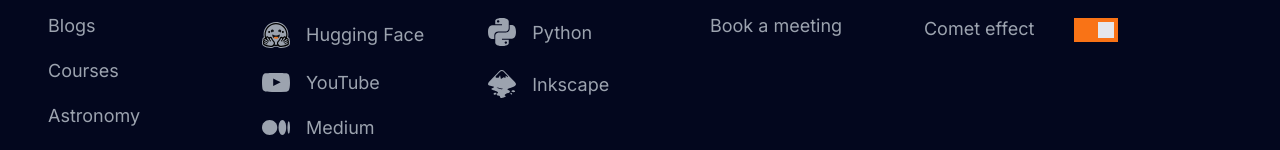
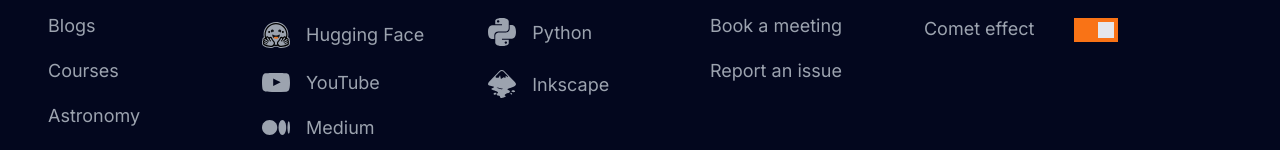
Before and after one commit to ImadSaddik/ImadSaddikWebsite, a Vue app in the folder frontend/: page / in a window 1280 px wide. Shown: the part 5581-5731 px from the top of the page. Built offline with nearby package versions, Linux system fonts and the light colour scheme; no server answers.

Commit message:
Added a way for people to report issues on GitHub

```diff
--- a/frontend/src/components/FooterSection.vue
+++ b/frontend/src/components/FooterSection.vue
@@ -83,6 +83,13 @@
           <a class="clickable" href="mailto:simad3647@gmail.com" target="_blank" rel="noopener noreferrer">Email</a>
           <a class="clickable" href="https://calendly.com/simad3647/30min" target="_blank" rel="noopener noreferrer"
             >Book a meeting</a
+          >
+          <a
+            class="clickable"
+            href="https://github.com/ImadSaddik/ImadSaddikWebsite/issues/new"
+            target="_blank"
+            rel="noopener noreferrer"
+            >Report an issue</a
           >
         </div>
 
```
